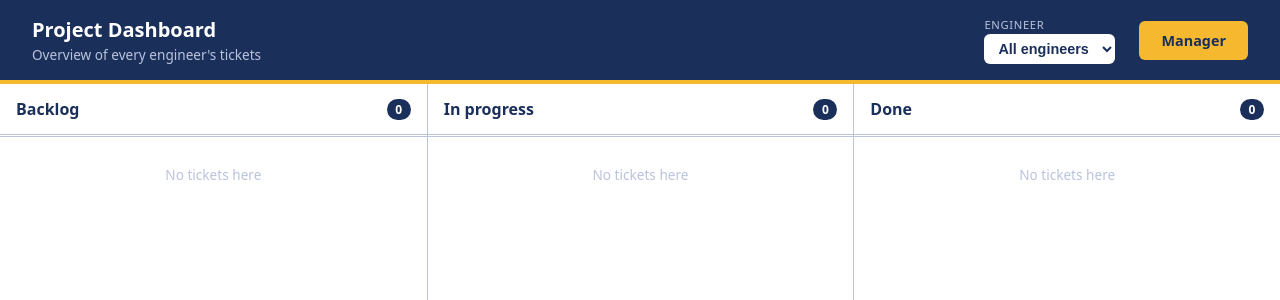
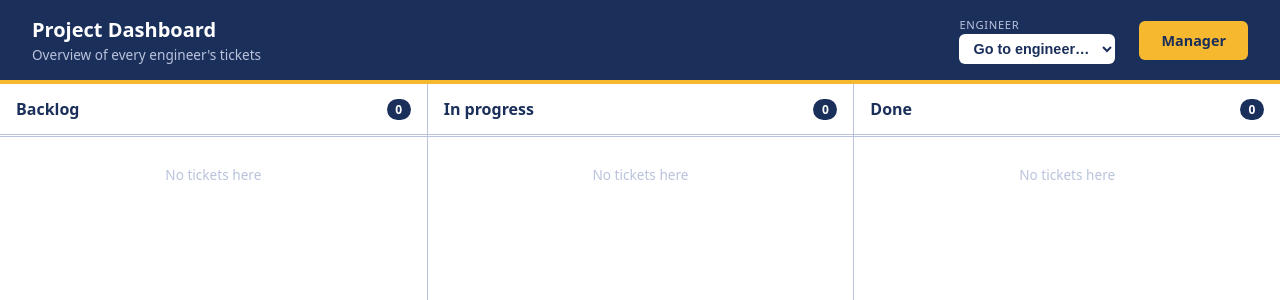
Before and after one commit to cs390f26/agile-board-monolith, a Python web app: template src/agile_board/templates/index.html in a window 1280 px wide. Shown: the top 300 px of the page. Run offline with Jinja, Linux system fonts and the light colour scheme; the template is opened without the code that fills it, so the values that code supplies are empty.

Commit message:
dashboard dropdown fix

```diff
--- a/src/agile_board/templates/index.html
+++ b/src/agile_board/templates/index.html
@@ -14,9 +14,9 @@
     </div>
     <div class="header-controls">
         <div class="engineer-select">
-            <span class="label" for="engineer-filter">Engineer</span>
-            <select id="engineer-filter">
-                <option value="all">All engineers</option>
+            <label class="label" for="engineer-select">Engineer</label>
+            <select id="engineer-select">
+                <option value="" selected disabled>Go to engineer…</option>
             </select>
         </div>
         <a class="manager-btn" href="/manager">Manager</a>
@@ -53,7 +53,7 @@
 
 <script>
     let tasks = [];
-    const select = document.getElementById("engineer-filter");
+    const select = document.getElementById("engineer-select");
     const zones = document.querySelectorAll(".dropzone");
 
     // GET /api/summary_json -> [{ personId, name, tasks: [{ taskId, title, status, personId }] }]
@@ -104,14 +104,11 @@
     }
 
     function renderBoard() {
-        const filter = select.value;
         zones.forEach(zone => zone.innerHTML = "");
-
-        const visible = tasks.filter(t => filter === "all" || t.engineer === filter);
 
         zones.forEach(zone => {
             const status = zone.dataset.status;
-            const cards = visible.filter(t => t.status === status);
+            const cards = tasks.filter(t => t.status === status);
             cards.forEach(task => zone.appendChild(buildCard(task)));
 
             document.getElementById("count-" + zone.id).textContent = cards.length;
@@ -125,7 +122,13 @@
         });
     }
 
-    select.addEventListener("change", renderBoard);
+    // Picking an engineer opens their board at /engineer/<name>
+    select.addEventListener("change", () => {
+        if (select.value) window.location.href = "/engineer/" + encodeURIComponent(select.value);
+    });
+
+    // Reset the dropdown when coming back via the browser's back button
+    window.addEventListener("pageshow", () => { select.selectedIndex = 0; });
     loadSummary()
         .catch(err => console.error(err))
         .finally(renderBoard);
```
